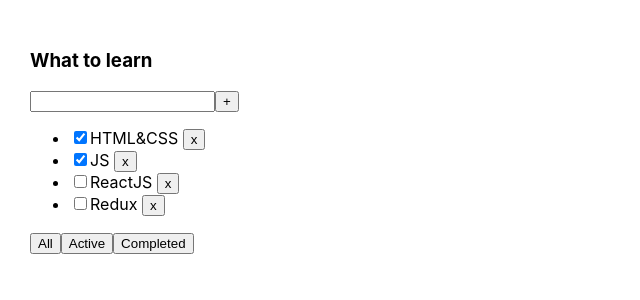
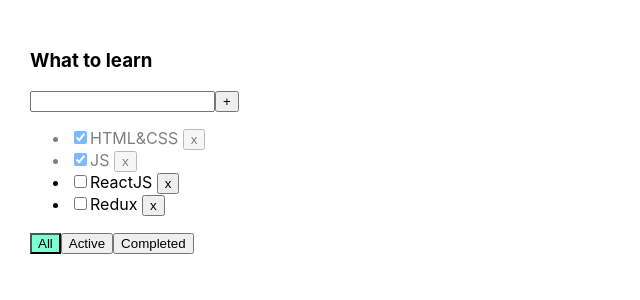
Before and after one commit to AlexeyGorbachevskiy/ToDoList, a React (Create React App) app in the folder my-app/: page / in a window 1280 px wide. Shown: the top 300 px of the page, without its empty margins (0-640 px from the left). Built offline with nearby package versions, Linux system fonts and the light colour scheme.

Commit message:
errors handling, filter stylization were added

```diff
--- a/my-app/src/App.css
+++ b/my-app/src/App.css
@@ -1,8 +1,4 @@
 .App {
-  padding: 30px;
-  display: flex;
+    padding: 30px;
+    display: flex;
 }
-
-.App > div {
-  margin-right: 50px;
-}
--- a/my-app/src/App.tsx
+++ b/my-app/src/App.tsx
@@ -1,6 +1,6 @@
 import React, {useState} from 'react';
 import './App.css';
-import {Todolist} from './ToDoList';
+import {Todolist} from './components/ToDoList';
 import {v1} from "uuid";
 
 export type TaskType = {
@@ -30,22 +30,33 @@
         setTasks(filteredTasks);
     }
 
+
     function addTask(newTaskTitle: string) {
         const newTask = {id: v1(), title: newTaskTitle, isDone: true};
         let newTasks = [newTask, ...tasks];
         newTaskTitle && setTasks(newTasks);
     }
 
+    function changeStatus(id: string, isDone: boolean) {
+        let task = tasks.find(t => t.id === id);
+        if (task) {
+            task.isDone = isDone;
+            setTasks([...tasks]);
+        }
+
+    }
+
+
     let tasksForToDoList = tasks;
 
     if (filter === 'active') {
         tasksForToDoList = tasks.filter((t) => {
-            return t.isDone === false
+            return !t.isDone
         });
     }
     if (filter === 'completed') {
         tasksForToDoList = tasks.filter((t) => {
-            return t.isDone === true
+            return t.isDone
         });
     }
 
@@ -57,7 +68,7 @@
     return (
         <div className="App">
             <Todolist title="What to learn" tasks={tasksForToDoList} removeTask={removeTask}
-                      changeFilter={changeFilter} addTask={addTask}/>
+                      filter={filter} changeStatus={changeStatus} changeFilter={changeFilter} addTask={addTask}/>
         </div>
     );
 }
--- a/my-app/src/ToDoList.tsx
+++ /dev/null
@@ -1,61 +0,0 @@
-import React, {ChangeEvent, KeyboardEvent, useState} from 'react';
-import {FilterValueType, TaskType} from './App';
-
-
-export type PropsType = {
-    title: string
-    tasks: Array<TaskType>
-    removeTask: (id: string) => void
-    changeFilter: (value: FilterValueType) => void
-    addTask: (newTaskTitle: string) => void
-}
-
-export function Todolist(props: PropsType) {
-
-    let [newTaskTitle, setNewTaskTitle] = useState('');
-    const onEnterPressHandler = (e: KeyboardEvent<HTMLInputElement>) => {
-
-        if (e.charCode === 13) {
-            props.addTask(newTaskTitle);
-            setNewTaskTitle('');
-        }
-    }
-    const onChangeInputHandler = (e: ChangeEvent<HTMLInputElement>) => setNewTaskTitle(e.currentTarget.value);
-    const onClickSendBtnHandler = () => {
-        props.addTask(newTaskTitle);
-        setNewTaskTitle('');
-    }
-    const onAllClickHandler = () => props.changeFilter('all');
-    const onActiveClickHandler = () => props.changeFilter('active');
-    const onCompletedClickHandler = () => props.changeFilter('completed');
-
-    return (
-        <div>
-            <h3>{props.title}</h3>
-            <div>
-                <input onKeyPress={onEnterPressHandler} onChange={onChangeInputHandler} value={newTaskTitle}/>
-                <button onClick={onClickSendBtnHandler}>+</button>
-            </div>
-            <ul>
-                {
-                    props.tasks.map((t: TaskType) => {
-                        const onRemoveTaskHandler = () => props.removeTask(t.id)
-                        return (
-                            <li key={t.id}>
-                                <input type='checkbox' checked={t.isDone}/>
-                                <span>{t.title} </span>
-                                <button onClick={onRemoveTaskHandler}>x
-                                </button>
-                            </li>
-                        )
-                    })
-                }
-            </ul>
-            <div>
-                <button onClick={onAllClickHandler}>All</button>
-                <button onClick={onActiveClickHandler}>Active</button>
-                <button onClick={onCompletedClickHandler}>Completed</button>
-            </div>
-        </div>
-    );
-}
--- /dev/null
+++ b/my-app/src/components/ToDoList.css
@@ -0,0 +1,24 @@
+.error {
+    border: red 1px solid;
+}
+
+.error-message {
+    color: red;
+}
+
+.add_btn {
+    cursor: pointer;
+}
+
+.filter_btn {
+    cursor: pointer;
+}
+
+.active-filter {
+    cursor: pointer;
+    background-color: aquamarine;
+}
+
+.is_done {
+    opacity: 0.5;
+}
--- /dev/null
+++ b/my-app/src/components/ToDoList.tsx
@@ -0,0 +1,81 @@
+import React, {ChangeEvent, KeyboardEvent, useState} from 'react';
+import {FilterValueType, TaskType} from '../App';
+import './ToDoList.css';
+
+
+export type PropsType = {
+    title: string
+    tasks: Array<TaskType>
+    removeTask: (id: string) => void
+    changeFilter: (value: FilterValueType) => void
+    addTask: (newTaskTitle: string) => void
+    changeStatus: (id: string, isDone: boolean) => void
+    filter: 'all' | 'completed' | 'active'
+}
+
+export function Todolist(props: PropsType) {
+
+    let [newTaskTitle, setNewTaskTitle] = useState('');
+    let [error, setError] = useState<null | string>(null);
+
+    const onEnterPressHandler = (e: KeyboardEvent<HTMLInputElement>) => {
+        if (e.charCode === 13) {
+            onClickAddHandler();
+        }
+    }
+    const onChangeInputHandler = (e: ChangeEvent<HTMLInputElement>) => {
+        setError(null);
+        setNewTaskTitle(e.currentTarget.value);
+    }
+    const onClickAddHandler = () => {
+        setNewTaskTitle('');
+        if (newTaskTitle.trim() === '') {
+            setError('Title is required');
+            return
+        }
+        props.addTask(newTaskTitle);
+    }
+    const onAllClickHandler = () => props.changeFilter('all');
+    const onActiveClickHandler = () => props.changeFilter('active');
+    const onCompletedClickHandler = () => props.changeFilter('completed');
+
+    return (
+        <div>
+            <h3>{props.title}</h3>
+            <div>
+                <input className={error ? 'error' : ''} onKeyPress={onEnterPressHandler} onChange={onChangeInputHandler}
+                       value={newTaskTitle}/>
+                <button className={'add_btn'} onClick={onClickAddHandler}>+</button>
+                {error && <div className={'error-message'}>{error}</div>}
+            </div>
+            <ul>
+                {
+                    props.tasks.map((t: TaskType) => {
+                        const onRemoveTaskHandler = () => props.removeTask(t.id);
+                        const onChangeCheckBoxHandler = (e: ChangeEvent<HTMLInputElement>) => props.changeStatus(t.id, e.currentTarget.checked)
+
+                        return (
+                            <li className={props.filter !== 'completed' && t.isDone ? 'is_done' : ''} key={t.id}>
+                                <input onChange={onChangeCheckBoxHandler}
+                                       type='checkbox' checked={t.isDone}/>
+                                <span>{t.title} </span>
+                                <button onClick={onRemoveTaskHandler}>x</button>
+                            </li>
+                        )
+                    })
+                }
+            </ul>
+            <div>
+                <button className={props.filter === 'all' ? 'active-filter' : 'filter_btn'}
+                        onClick={onAllClickHandler}>All
+                </button>
+                <button className={props.filter === 'active' ? 'active-filter' : 'filter_btn'}
+                        onClick={onActiveClickHandler}>Active
+                </button>
+                <button className={props.filter === 'completed' ? 'active-filter' : 'filter_btn'}
+                        onClick={onCompletedClickHandler}>Completed
+                </button>
+            </div>
+        </div>
+    );
+}
```
